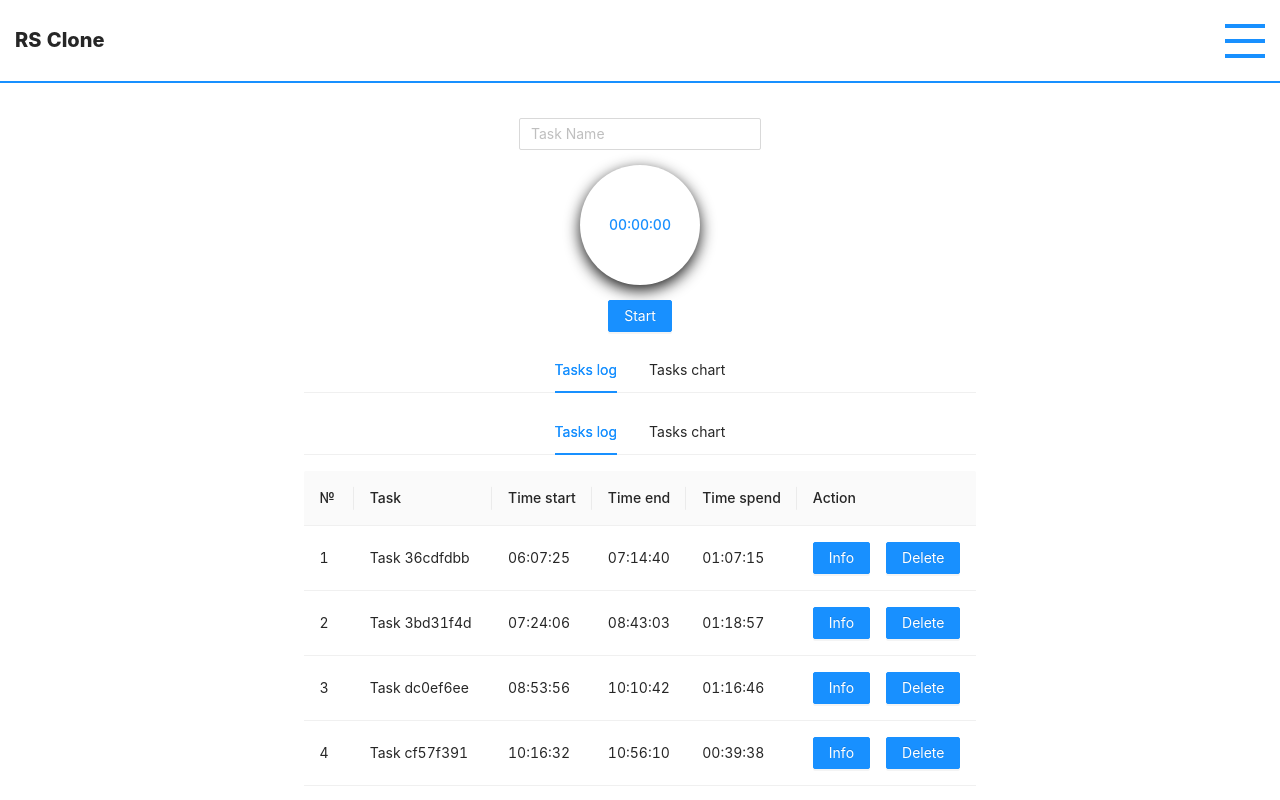
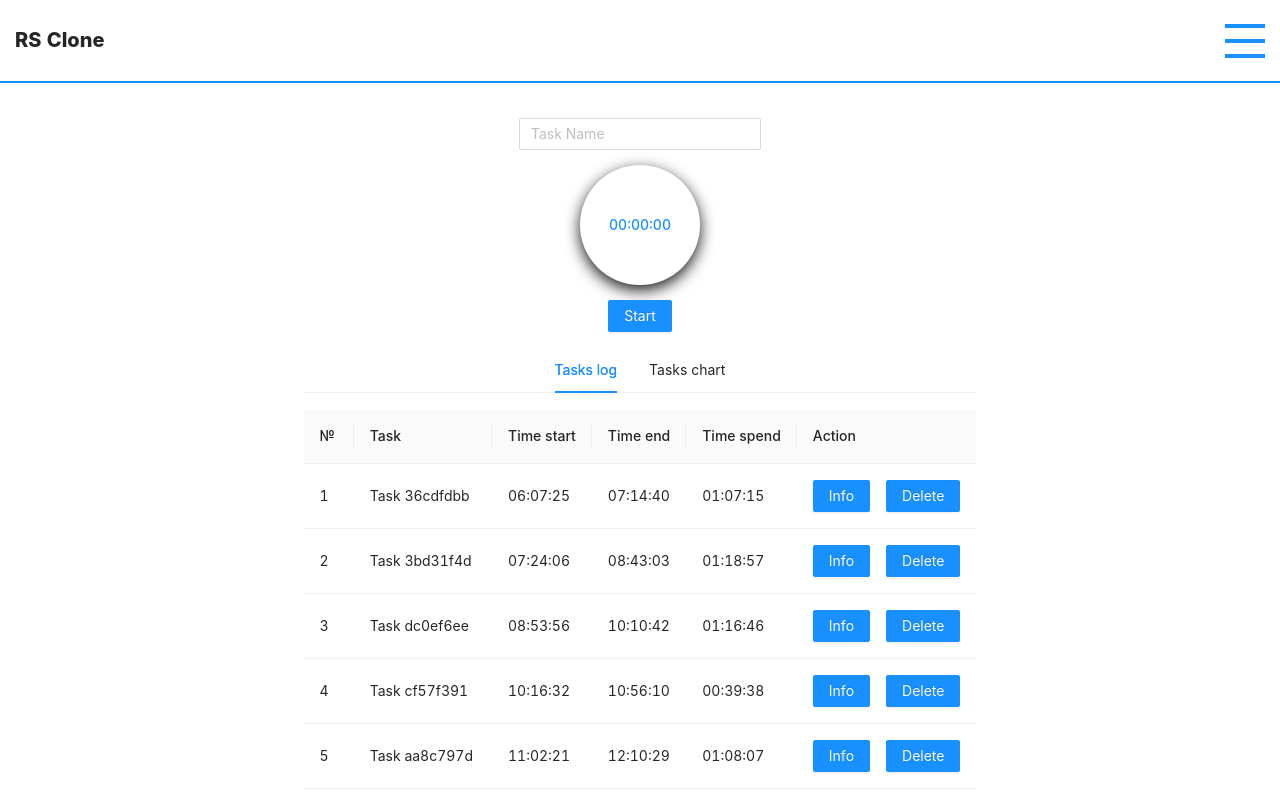
Before and after one commit to SkyWalker1996x/rs-clone, a React (Create React App) app: page / in a window 1280 px wide. Shown: the top 800 px of the page. Built offline with nearby package versions, Linux system fonts and the light colour scheme.

Commit message:
fix: fix errors

```diff
--- a/src/components/Table/TableTimer.tsx
+++ b/src/components/Table/TableTimer.tsx
@@ -5,9 +5,8 @@ import { transformTasksForTable } from "../../utils/tasksTransformUtils";
 import { RootStateOrAny, useSelector, useDispatch } from "react-redux";
 import { deleteTask } from "../../store/actions/tasksActions";
 
-import { Button, Table, Space, Tabs } from "antd";
+import { Button, Table, Space } from "antd";
 
-const { TabPane } = Tabs;
 
 const TableTimer: React.FC = () => {
   const tasks = useSelector((state: RootStateOrAny) => state.tasks);
@@ -63,14 +62,7 @@ const TableTimer: React.FC = () => {
 
   return (
     <MainWrapper>
-      <Tabs defaultActiveKey="1" centered>
-        <TabPane tab="Tasks log" key="1">
-          <Table dataSource={initialTasks} columns={columns} />;
-        </TabPane>
-        <TabPane tab="Tasks chart" key="2">
-          <h1>There should be tasks chart</h1>
-        </TabPane>
-      </Tabs>
+      <Table dataSource={initialTasks} columns={columns} />;
     </MainWrapper>
   );
 };
```
